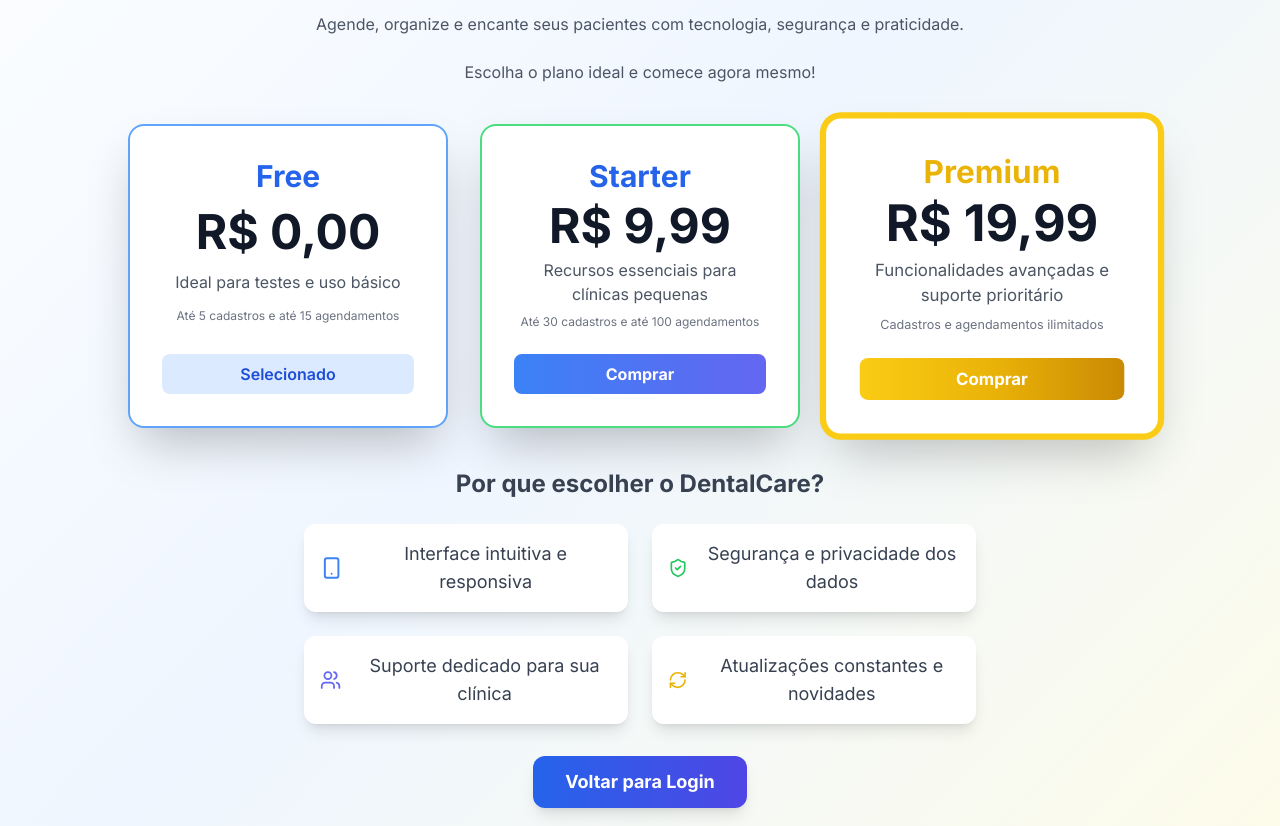
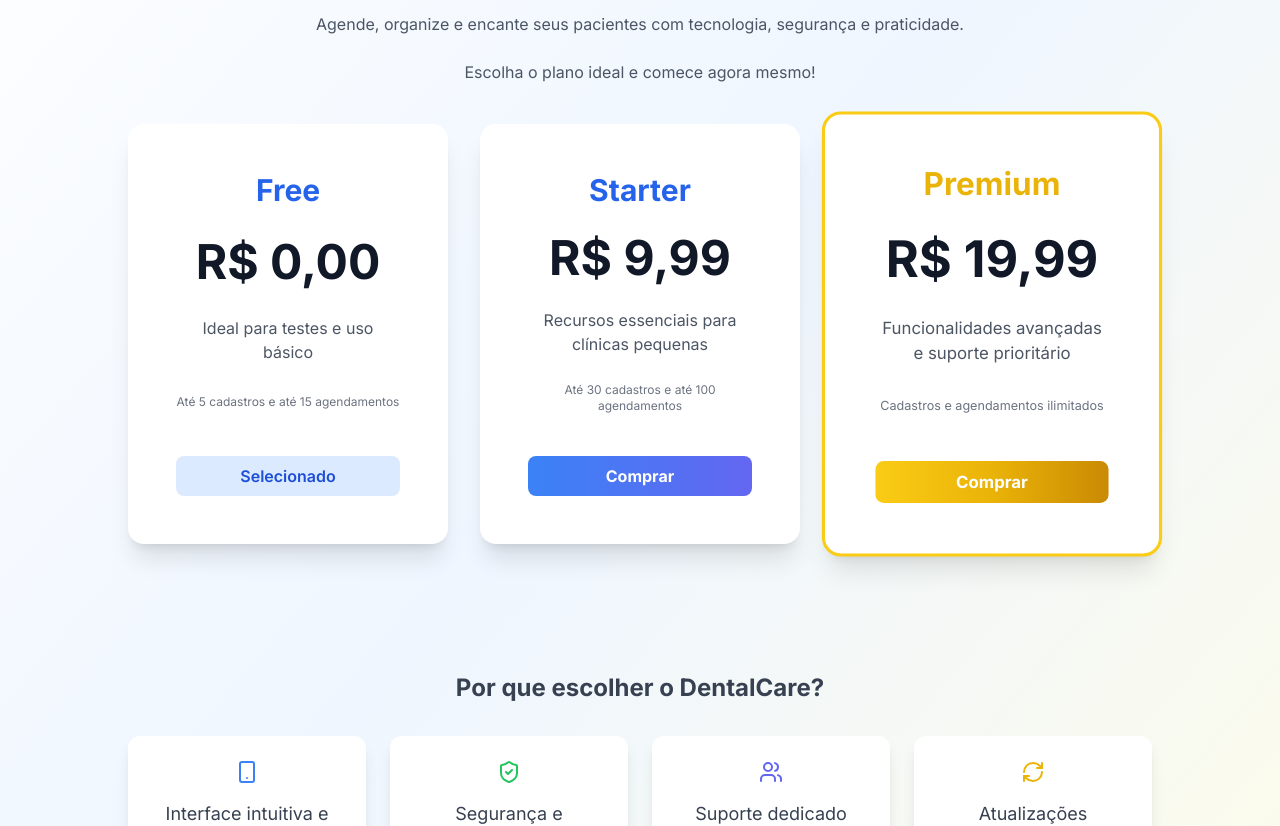
Before and after one commit to BryanDSLL/DentalCare, a React (Vite) app: page /contratar in a window 1280 px wide. Shown: the part 360-1186 px from the top of the page. Built offline with nearby package versions, Linux system fonts and the light colour scheme.

Commit message:
Ajustes: Cadastro, Header

```diff
--- a/src/App.jsx
+++ b/src/App.jsx
@@ -18,7 +18,6 @@ function App() {
         <Router basename="/">
           <Routes>
             <Route path="/login" element={<Login />} />
-            <Route path="/register" element={<Register />} />
             <Route path="/cdssecret" element={<Register />} />
             <Route path="/contratar" element={<LandingContratacao />} /> {/* Nova rota adicionada */}
             <Route path="/" element={
--- a/src/components/Header.jsx
+++ b/src/components/Header.jsx
@@ -3,9 +3,9 @@ import PropTypes from 'prop-types';
 export default function Header({ children }) {
   return (
     <header className="fixed top-0 left-0 w-full z-50 shadow-md bg-white/80 dark:bg-gray-900/80 backdrop-blur">
-      <nav className="max-w-7xl mx-auto px-4 sm:px-6 lg:px-8 h-20 flex items-center justify-between">
-        <span className="text-2xl font-extrabold text-blue-700 dark:text-yellow-300 tracking-tight">DentalCare</span>
-        <div className="flex items-center space-x-6">
+      <nav className="max-w-7xl mx-auto px-4 sm:px-6 lg:px-8 h-16 flex items-center justify-between">
+        <span className="text-2xl font-extrabold text-blue-700 dark:text-yellow-300 tracking-tight cursor-pointer" onClick={() => window.location.href = '/login'}>DentalCare</span>
+        <div className="flex items-center h-16" style={{alignItems: 'center'}}>
           {children}
         </div>
       </nav>
--- a/src/pages/LandingContratacao.jsx
+++ b/src/pages/LandingContratacao.jsx
@@ -12,7 +12,7 @@ const planos = [
 		observacao: 'Até 5 cadastros e até 15 agendamentos',
 		cor: 'border-blue-400',
 		destaque: false,
-    selecionado: true
+		selecionado: true,
 	},
 	{
 		nome: 'Starter',
@@ -21,7 +21,7 @@ const planos = [
 		observacao: 'Até 30 cadastros e até 100 agendamentos',
 		cor: 'border-green-400',
 		destaque: false,
-    selecionado: false
+		selecionado: false,
 	},
 	{
 		nome: 'Premium',
@@ -30,8 +30,8 @@ const planos = [
 		observacao: 'Cadastros e agendamentos ilimitados',
 		cor: 'border-yellow-400',
 		destaque: true,
-    selecionado: false
-  }
+		selecionado: false,
+	},
 ];
 
 const beneficios = [
@@ -53,7 +53,11 @@ const LandingContratacao = () => {
 						className="p-2 rounded-full bg-gray-200 dark:bg-gray-700 shadow hover:bg-blue-100 dark:hover:bg-gray-600 transition-colors"
 						aria-label="Alterar tema"
 					>
-            {theme === 'light' ? <Moon className="w-5 h-5 text-blue-600" /> : <Sun className="w-5 h-5 text-yellow-400" />}
+						{theme === 'light' ? (
+							<Moon className="w-5 h-5 text-blue-600" />
+						) : (
+							<Sun className="w-5 h-5 text-yellow-400" />
+						)}
 					</button>
 				</div>
 			</Header>
@@ -63,38 +67,92 @@ const LandingContratacao = () => {
 						<div className="flex items-center justify-center w-24 h-24 bg-gradient-to-br from-blue-600 to-indigo-500 rounded-full shadow-2xl mb-2">
 							<Activity className="w-12 h-12 text-white" />
 						</div>
-            <h1 className="text-5xl font-extrabold text-gray-900 dark:text-white mb-2">DentalCare</h1>
-            <p className="text-xl text-gray-700 dark:text-gray-300 mb-2">A plataforma definitiva para clínicas odontológicas modernas.</p>
-            <p className="text-base text-gray-600 dark:text-gray-400 mb-2">Agende, organize e encante seus pacientes com tecnologia, segurança e praticidade.</p>
-            <p className="text-base text-gray-600 dark:text-gray-400">Escolha o plano ideal e comece agora mesmo!</p>
+						<h1 className="text-5xl font-extrabold text-gray-900 dark:text-white mb-2">
+							DentalCare
+						</h1>
+						<p className="text-xl text-gray-700 dark:text-gray-300 mb-2">
+							A plataforma definitiva para clínicas odontológicas modernas.
+						</p>
+						<p className="text-base text-gray-600 dark:text-gray-400 mb-2">
+							Agende, organize e encante seus pacientes com tecnologia, segurança e
+							praticidade.
+						</p>
+						<p className="text-base text-gray-600 dark:text-gray-400">
+							Escolha o plano ideal e comece agora mesmo!
+						</p>
 					</div>
 					<div className="grid grid-cols-1 md:grid-cols-3 gap-8 mt-8">
-            {planos.map((plano) => (
-              <div key={plano.nome} className={`flex flex-col items-center justify-between border-2 rounded-2xl p-8 shadow-2xl bg-white dark:bg-gray-800 transition-all duration-300 ${plano.cor} ${plano.destaque ? 'scale-105 ring-4 ring-yellow-400 z-10' : ''}`}>
-                <h3 className={`text-3xl font-bold mb-2 ${plano.destaque ? 'text-yellow-500 dark:text-yellow-300' : 'text-blue-600 dark:text-blue-300'}`}>{plano.nome}</h3>
-                <p className="text-5xl font-extrabold mb-2 text-gray-900 dark:text-white">{plano.preco}</p>
-                <p className="text-base text-gray-600 dark:text-gray-400 mb-2 text-center">{plano.descricao}</p>
-                <p className="text-xs text-gray-500 dark:text-gray-400 mb-4 text-center">{plano.observacao}</p>
+						{planos.map((plano, idx) => (
+							<div
+								key={plano.nome}
+								className={`flex flex-col items-center justify-between rounded-2xl p-12 shadow-xl bg-white dark:bg-gray-800 transition-all duration-300 min-h-[420px] ${
+									plano.destaque
+										? 'scale-105 ring-2 ring-yellow-400 z-10'
+										: ''
+								}`}
+								style={idx === planos.length - 1 ? { borderWidth: '1px', borderColor: '#facc15' } : {}}
+							>
+								<h3
+									className={`text-3xl font-bold mb-2 ${
+										plano.destaque
+											? 'text-yellow-500 dark:text-yellow-300'
+											: 'text-blue-600 dark:text-blue-300'
+									}`}
+								>
+									{plano.nome}
+								</h3>
+								<p className="text-5xl font-extrabold mb-2 text-gray-900 dark:text-white">
+									{plano.preco}
+								</p>
+								<p className="text-base text-gray-600 dark:text-gray-400 mb-2 text-center">
+									{plano.descricao}
+								</p>
+								<p className="text-xs text-gray-500 dark:text-gray-400 mb-4 text-center">
+									{plano.observacao}
+								</p>
 								{plano.selecionado ? (
-                  <span className="w-full py-2 mt-2 bg-blue-100 dark:bg-blue-900 text-blue-700 dark:text-blue-300 font-semibold rounded-lg cursor-default">Selecionado</span>
+									<span className="w-full py-2 mt-2 bg-blue-100 dark:bg-blue-900 text-blue-700 dark:text-blue-300 font-semibold rounded-lg cursor-default">
+										Selecionado
+									</span>
 								) : (
-                  <button type="button" className={`w-full py-2 mt-2 rounded-lg font-bold text-white ${plano.destaque ? 'bg-gradient-to-r from-yellow-400 via-yellow-500 to-yellow-600 hover:from-yellow-500 hover:to-yellow-700' : 'bg-gradient-to-r from-blue-500 to-indigo-500 hover:from-blue-600 hover:to-indigo-600'}`}>Comprar</button>
+									<button
+										type="button"
+										className={`w-full py-2 mt-2 rounded-lg font-bold text-white ${
+											plano.destaque
+												? 'bg-gradient-to-r from-yellow-400 via-yellow-500 to-yellow-600 hover:from-yellow-500 hover:to-yellow-700'
+												: 'bg-gradient-to-r from-blue-500 to-indigo-500 hover:from-blue-600 hover:to-indigo-600'
+										}`}
+									>
+										Comprar
+									</button>
 								)}
 							</div>
 						))}
 					</div>
-          <section className="mt-16">
-            <p className="text-2xl text-gray-700 dark:text-gray-300 font-bold mb-6">Por que escolher o DentalCare?</p>
-            <div className="grid grid-cols-1 md:grid-cols-2 gap-6 max-w-2xl mx-auto mb-8">
+				</section>
+				<section className="w-full max-w-5xl mx-auto text-center mt-32">
+					<p className="text-2xl text-gray-700 dark:text-gray-300 font-bold mb-8">
+						Por que escolher o DentalCare?
+					</p>
+					<div className="grid grid-cols-1 md:grid-cols-4 gap-6 max-w-5xl mx-auto mb-8">
 						{beneficios.map((b, idx) => (
-                <div key={idx} className="flex items-center gap-4 bg-white dark:bg-gray-800 rounded-xl shadow-lg p-4">
+							<div
+								key={idx}
+								className="flex flex-col items-center gap-4 bg-white dark:bg-gray-800 rounded-xl shadow-lg p-6"
+							>
 								{b.icon}
-                  <span className="text-lg text-gray-700 dark:text-gray-300">{b.texto}</span>
+								<span className="text-lg text-gray-700 dark:text-gray-300 text-center">
+									{b.texto}
+								</span>
 							</div>
 						))}
 					</div>
-            <Link to="/login" className="inline-block px-8 py-3 rounded-xl bg-gradient-to-r from-blue-600 to-indigo-600 text-white text-lg font-bold shadow-lg hover:from-blue-700 hover:to-indigo-700 transition-all">Voltar para Login</Link>
-          </section>
+					<Link
+						to="/login"
+						className="inline-block px-8 py-3 rounded-xl bg-gradient-to-r from-blue-600 to-indigo-600 text-white text-lg font-bold shadow-lg hover:from-blue-700 hover:to-indigo-700 transition-all"
+					>
+						Voltar para Login
+					</Link>
 				</section>
 			</main>
 			<Footer />
```
Lines whose indentation alone changed are shown as unchanged.
